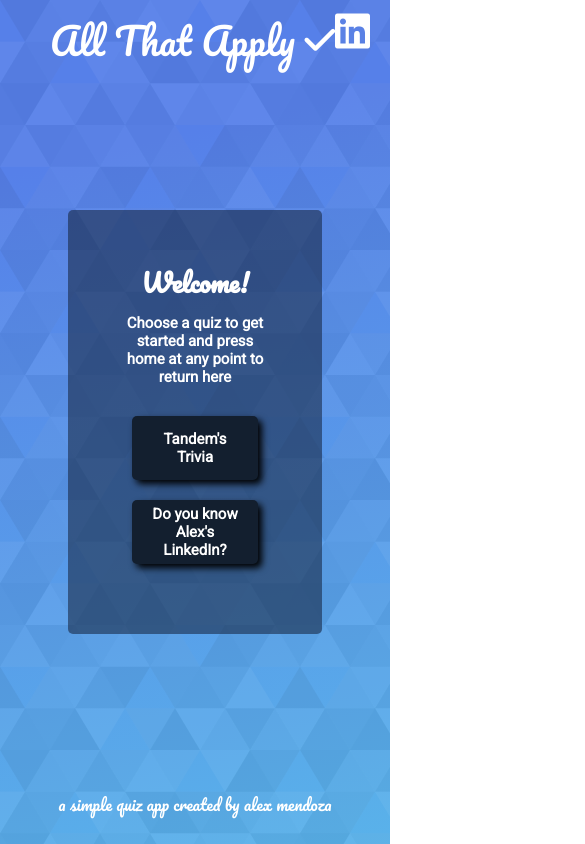
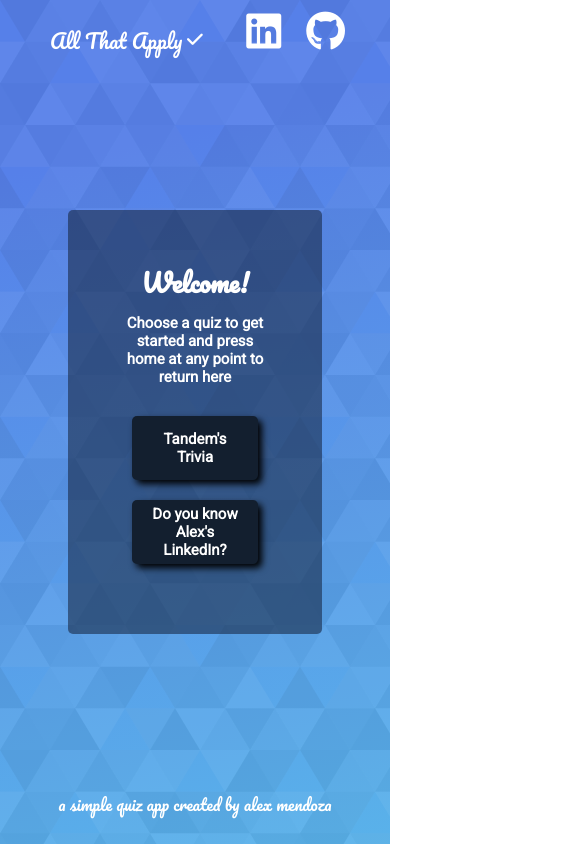
Before and after one commit to amendoza514/quiz_demo, a React (Create React App) app: page / in a window 390 px wide. Shown: the top 844 px of the page, 585 px wide, since content can reach past the window. Built offline with nearby package versions, Linux system fonts and the light colour scheme; no server answers; a web font is replaced by a local one.

Commit message:
media resize on logo

```diff
--- a/src/components/Home/Home.css
+++ b/src/components/Home/Home.css
@@ -111,6 +111,20 @@
         width: 90%;
     }
 
+    .button-link {
+        display: none;
+    }
+
+    .navbar-logo {
+        font-size: 20px;
+    }
+
+    i.fas.fa-check {
+        font-weight: 600;
+        font-size: 18px;
+        margin-left: -6px;
+    }
+
     .question-prompt {
         font-size: 20px
     }
```
